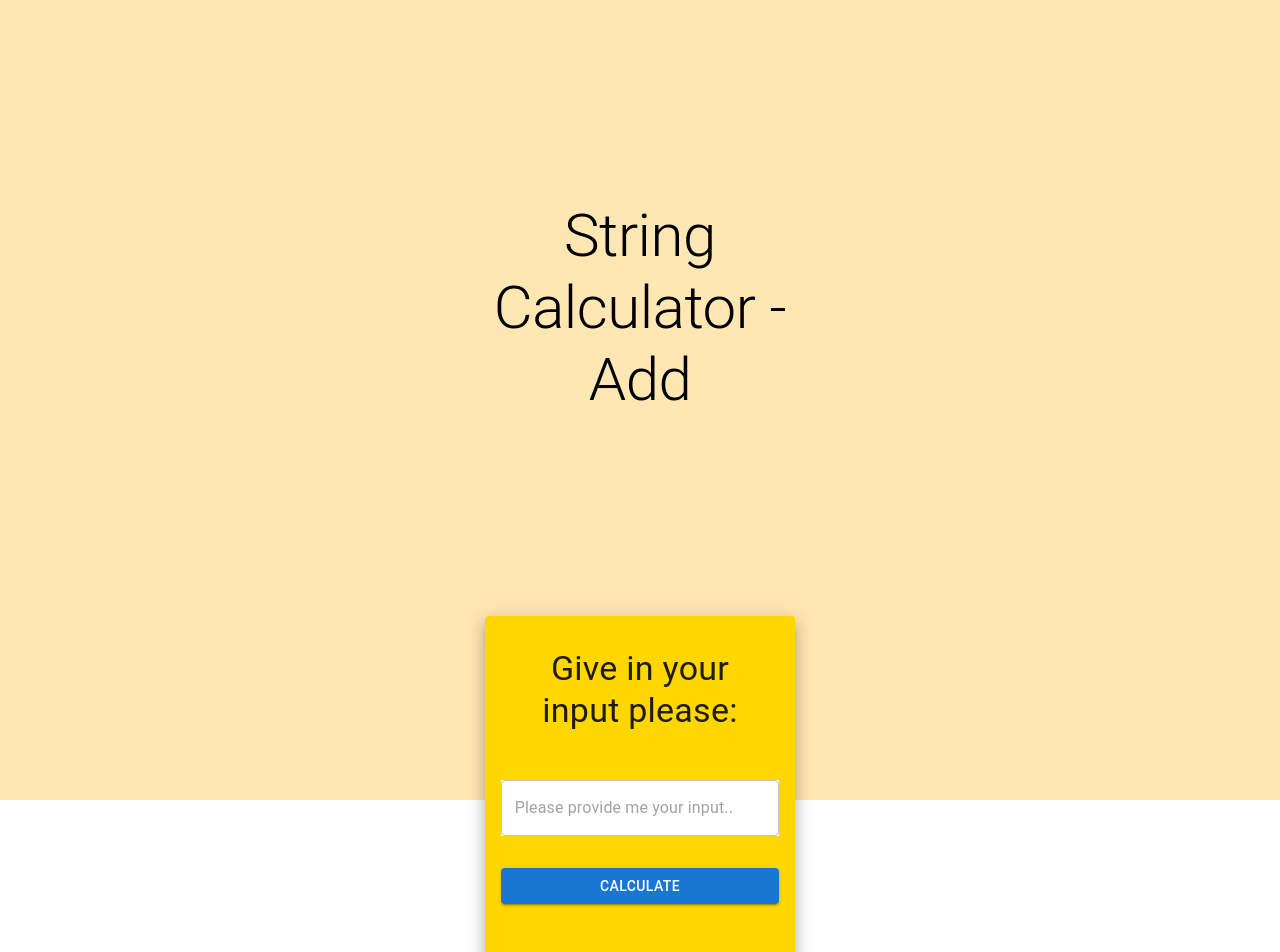
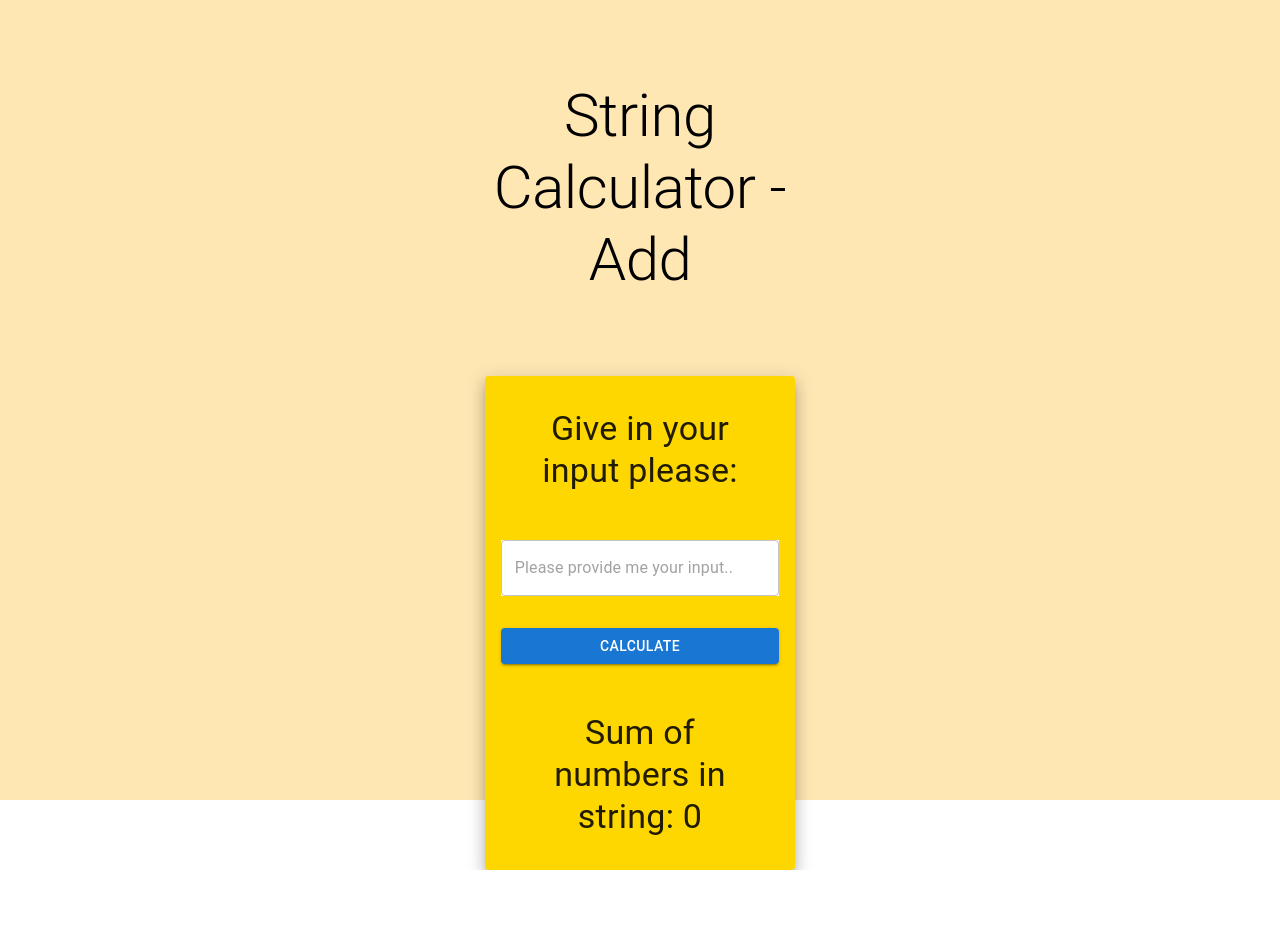
Before and after one commit to nitesh545/StringCalculator, a React (Create React App) app: page / in a window 1280 px wide. Shown: the top 952 px of the page. After the commit the page ends 870 px from the top, so only its background shows below. Built offline with nearby package versions, Linux system fonts and the light colour scheme.

Commit message:
confirmation with app

```diff
--- a/src/Components/InputCard.js
+++ b/src/Components/InputCard.js
@@ -13,7 +13,7 @@ export default function InputCard(props) {
 				alignItems: 'center',
 				alignContent: 'center',
 			}}>
-				<Typography variant='h2' align='center' py={25}>String Calculator - Add</Typography>
+				<Typography variant='h2' align='center' py={10}>String Calculator - Add</Typography>
 				<Card sx={{
 					display: 'flex',
 					flexDirection: 'column',
@@ -33,7 +33,7 @@ export default function InputCard(props) {
 							answer: props.sum(props.stringAndSum.inputString)
 						});
 					}}>Calculate</Button>
-					<Typography p={4} variant='h4'>{props.stringAndSum.answer}</Typography>
+					<Typography p={4} variant='h4'>Sum of numbers in string: {props.stringAndSum.answer}</Typography>
 				</Card>
 			</Container>
 		</Box>
```
Also changed, not shown: 1 other file (tests, documents, lock files or other folders).
